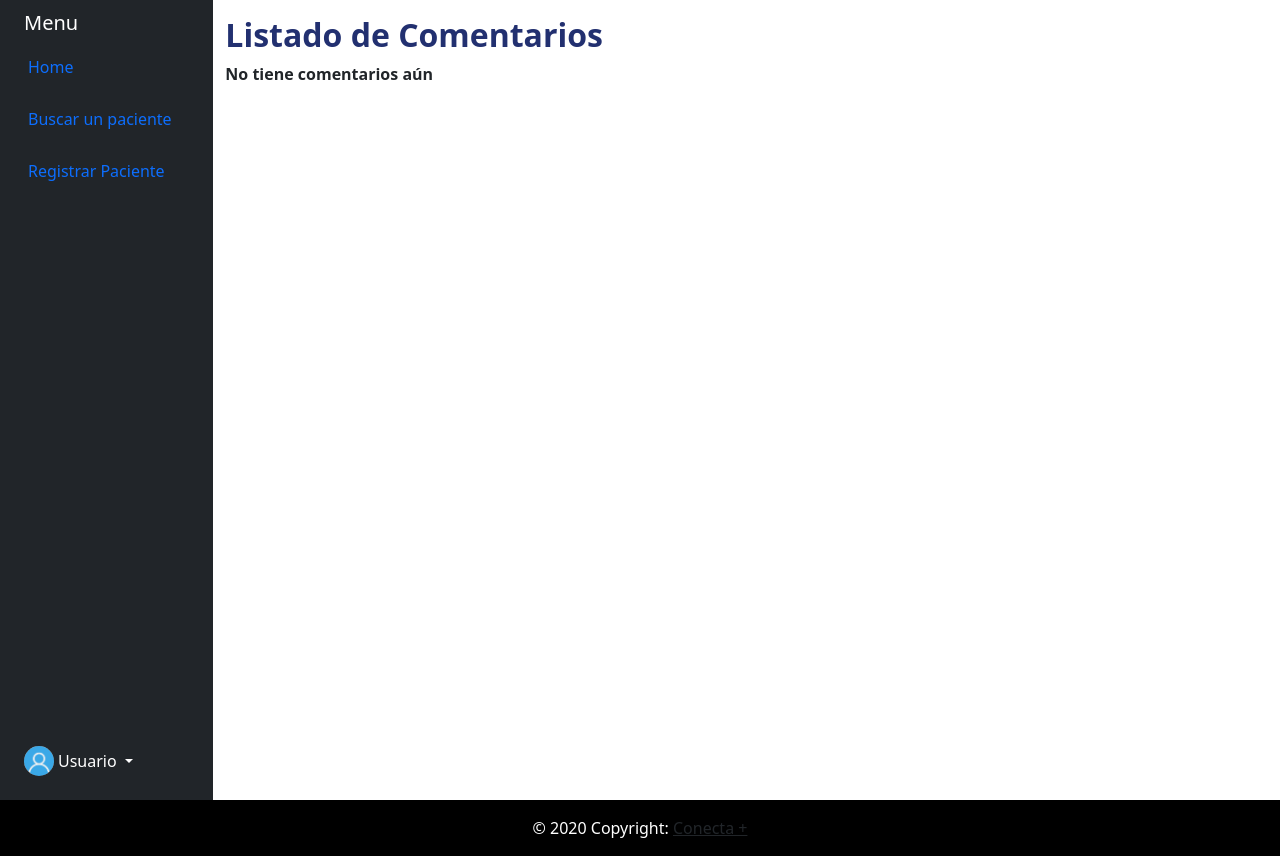
After one commit to angel-js/conectav2, a Django app: page /conectados/comentarios/ in a window 1280 px wide. The commit adds this page. Run offline with Django 4.2, Linux system fonts and the light colour scheme; data that the repository does not hold is empty.

Commit message:
agregar y listar comentarios

```diff
--- /dev/null
+++ b/main_app/templates/comentario/comentarios.html
@@ -0,0 +1,67 @@
+{% extends "base_generic.html" %}
+
+{% load static %}
+
+{% block sidebar %}
+<div class="container-fluid">
+    <div class="row flex-nowrap">
+        <div class="col-auto col-md-3 col-xl-2 px-sm-2 px-0 bg-dark">
+            <div class="d-flex flex-column align-items-center align-items-sm-start px-3 pt-2 text-white min-vh-100">
+                    <span class="fs-5 d-none d-sm-inline">Menu</span>
+                <ul class="nav nav-pills flex-column mb-sm-auto mb-0 align-items-center align-items-sm-start" id="menu">
+                    <li class="nav-item">
+                        <a href="{% url 'home' %}" class="nav-link align-middle px-0">
+                            <i class="fs-4 bi-house"></i> <span class="ms-1 d-none d-sm-inline">Home</span>
+                        </a>
+                    </li>
+                    <li class="nav-item">
+                        <a href="" class="nav-link align-middle px-0">
+                            <i class="fs-4 bi-house"></i> <span class="ms-1 d-none d-sm-inline">Buscar un paciente</span>
+                        </a>
+                    </li>
+                    <li class="nav-item">
+                        <a href="" class="nav-link align-middle px-0">
+                            <i class="fs-4 bi-house"></i> <span class="ms-1 d-none d-sm-inline">Registrar Paciente</span>
+                        </a>
+                    </li>
+                </ul>
+                <hr>
+                <div class="dropdown pb-4">
+                    <a href="#" class="d-flex align-items-center text-white text-decoration-none dropdown-toggle" id="dropdownUser1" data-bs-toggle="dropdown" aria-expanded="false">
+                        <img src="{% static 'inicio1.png' %}" alt="hugenerd" width="30" height="30" class="rounded-circle">
+                        <span class="d-none d-sm-inline mx-1">Usuario</span>
+                    </a>
+                    <ul class="dropdown-menu dropdown-menu-dark text-small shadow">
+                        <li><a class="dropdown-item" href="#">Settings</a></li>
+                        <li><a class="dropdown-item" href="#">Profile</a></li>
+                        <li>
+                            <hr class="dropdown-divider">
+                        </li>
+                        <li><a class="dropdown-item" href="#">Sign out</a></li>
+                    </ul>
+                </div>
+            </div>
+        </div>
+      <div class="col py-3">
+        <h2>Listado de Comentarios</h2>
+        {% if comentarios %}
+<tbody>
+    {% for comentario in comentarios %}
+    <tr>
+        <td>{{ comentario.fecha_comentario}}</td>
+        <td>{{ comentario.hora_comentario}}</td>
+        <td>{{ comentario.estadotd }} </td>
+        <td>{{ comentario.comentario}}</td>
+        <td>{{ comentario.id_funcionario}}</td>
+    </tr>
+    {% endfor %}
+</tbody>
+  {% else %}
+    <strong>No tiene comentarios aún</strong>
+    {% endif %}
+
+        <a href="{% url 'ficha' %}"></a>
+      </div>
+  </div>
+</div>
+{% endblock %}
--- a/main_app/templates/index.html
+++ b/main_app/templates/index.html
@@ -25,7 +25,7 @@
           <a href="">
             <button class="btn btn-primary m-2" type="button">Iniciar Sesi&oacute;n</button>
           </a>
-          <a href="{% url 'registro' %}">
+          <a href="{% url 'registrarse' %}">
             <button class="btn btn-success m-2" type="button">Registrarse</button>
           </a>
         </div>
@@ -80,7 +80,7 @@
       </a>
     </div>
     <div class="col-sm-3 d-flex justify-content-center">
-      <a href="{% url 'registro' %}">
+      <a href="{% url 'registrarse' %}">
         <button type="button" class="btn btn-success btn-lg btn-block" id="23"> Registrarse</button>
       </a>
     </div>
--- a/main_app/templates/iniciar_sesion.html
+++ b/main_app/templates/sesion/iniciar_sesion.html
@@ -36,8 +36,9 @@
   <div class="col-sm-3"></div>
   <div class="col-sm-6">
     <form action="" method="POST">
-      {{form.as_p}}
       {% csrf_token %}
+      {{form.nombre}}
+      {{form.password}}
       <input type="submit" class="btn btn-info" value="Enviar">
     </form>
   </div>
--- a/main_app/urls.py
+++ b/main_app/urls.py
@@ -3,6 +3,9 @@ from . import views
 
 urlpatterns = [
     path('', views.home, name="home"),
-    path('registro/', views.Registrarse,  name="registro"),
     path('registrarse/', views.UserRegistrationView,  name="registrarse"),
+    path('iniciar_sesion/', views.UserRegistrationView,  name="iniciar_sesion"),
+    path('ficha/', views.FichaView,  name="ficha"),
+    path('comentarios/', views.listarComentarios,  name="comentarios"),
+    path('agregarComentario/', views.agregarComentario,  name="agregarComentario"),
 ]
--- a/main_app/views.py
+++ b/main_app/views.py
@@ -1,30 +1,10 @@
-from django.shortcuts import render
+from django.shortcuts import render, redirect
 from . import forms
+from .models import Comentario
 
 # Create your views here.
 def home(request):
     return render(request, "index.html")
-
-def Registrarse2(request):
-    form = forms.UserRegisterForm()
-    data = {'form':form}
-    return render(request, "iniciar_sesion.html", data)
-
-def Registrarse(request):
-    form = forms.UserRegisterForm()
-
-    if request.method == 'POST':
-        form = forms.UserRegisterForm(request.POST)
-        if form.is_valid():
-            print("Form is valid!")
-            print("Nombre: ", form.cleaned_data['nombre'])
-            print("Apellido: ", form.cleaned_data['apellido'])
-            print("Correo: ", form.cleaned_data['email'])
-            print("Contraseña: ", form.cleaned_data['contrasenia'])
-
-
-    data = {'form':form}
-    return render(request, "iniciar_sesion.html", data)
 
 # Guia
 def UserRegistrationView(request):
@@ -41,3 +21,26 @@ def UserRegistrationView(request):
 
     data = {'form': form}
     return render(request, 'sesion/userRegistration.html', data)
+# Fin Registro
+
+def IniciarSesion(request):
+    return render(request, 'sesion/iniciar_sesion.html')
+
+def FichaView(request):
+    return render(request, 'ficha/fichaPaciente.html')
+
+# COmentarios
+def listarComentarios(request):
+    comentarios = Comentario.objects.all()
+    data = {'comentarios': comentarios}
+    return render(request, 'comentario/comentarios.html', data)
+
+def agregarComentario(request):
+    form = forms.FormComentario()
+    if request.method == 'POST':
+        form = forms.FormComentario(request.POST)
+        if form.is_valid():
+            form.save()
+        return redirect("./../ficha")
+    data = {'form': form}
+    return render(request, 'comentario/agregarComentario.html', data)
```
Also changed, not shown: main_app/forms.py (+9 -0 lines), main_app/templates/comentario/agregarComentario.html (added, +57 -0 lines), main_app/templates/ficha/fichaPaciente.html (added, +51 -0 lines).
